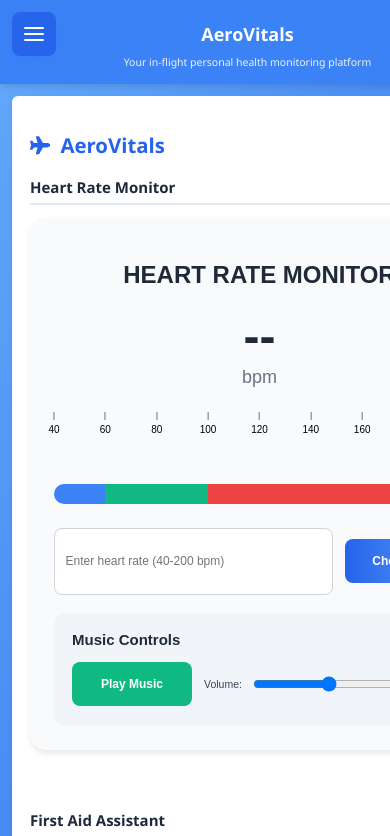
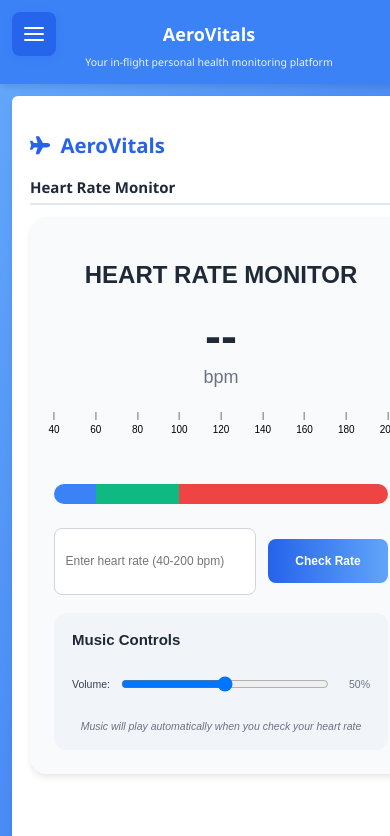
Before and after one commit to Nish12543/Aerovitals-Clean, a React (Create React App) app in the folder frontend/: page /dashboard in a window 390 px wide. Shown: the top 836 px of the page. Built offline with nearby package versions, Linux system fonts and the light colour scheme; no server answers.

Commit message:
SIdebar visibility on mobile devices and stop button on the music

```diff
--- a/frontend/src/components/MainLayout.jsx
+++ b/frontend/src/components/MainLayout.jsx
@@ -27,10 +27,22 @@ function Hamburger({ onClick, isOpen }) {
         boxShadow: '0 2px 8px rgba(37,99,235,0.12)',
         transition: 'background 0.2s',
         outline: 'none',
+        userSelect: 'none',
+        touchAction: 'manipulation',
         '@media (max-width: 768px)': {
           top: '0.5rem',
           left: '0.5rem',
+          width: '48px',
+          height: '48px',
         }
+      }}
+      onTouchStart={(e) => {
+        e.preventDefault();
+        e.stopPropagation();
+      }}
+      onMouseDown={(e) => {
+        e.preventDefault();
+        e.stopPropagation();
       }}
     >
       <div style={{
@@ -41,6 +53,7 @@ function Hamburger({ onClick, isOpen }) {
         margin: '2px 0',
         transition: '0.3s',
         transform: isOpen ? 'rotate(45deg) translateY(4px)' : 'none',
+        pointerEvents: 'none',
       }} />
       <div style={{
         width: '20px',
@@ -50,6 +63,7 @@ function Hamburger({ onClick, isOpen }) {
         margin: '2px 0',
         opacity: isOpen ? 0 : 1,
         transition: '0.3s',
+        pointerEvents: 'none',
       }} />
       <div style={{
         width: '20px',
@@ -59,6 +73,7 @@ function Hamburger({ onClick, isOpen }) {
         margin: '2px 0',
         transition: '0.3s',
         transform: isOpen ? 'rotate(-45deg) translateY(-4px)' : 'none',
+        pointerEvents: 'none',
       }} />
     </button>
   );
--- a/frontend/src/components/heartratemonitor.jsx
+++ b/frontend/src/components/heartratemonitor.jsx
@@ -48,6 +48,7 @@ const HeartRateMonitor = () => {
 
       setStatus(newStatus);
 
+      // Auto-play music if backend suggests it
       if (play && !isPlaying) {
         soundRef.current.play();
         setIsPlaying(true);
@@ -457,10 +458,11 @@ const HeartRateMonitor = () => {
               gap: '0.75rem',
             }
           }}>
+            {isPlaying && (
               <button
                 onClick={toggleMusic}
                 style={{
-                background: isPlaying ? '#ef4444' : '#10b981',
+                  background: '#ef4444',
                   color: 'white',
                   border: 'none',
                   borderRadius: '8px',
@@ -484,8 +486,9 @@ const HeartRateMonitor = () => {
                   }
                 }}
               >
-              {isPlaying ? 'Stop Music' : 'Play Music'}
+                Stop Music
               </button>
+            )}
 
             <div style={{
               display: 'flex',
@@ -539,6 +542,20 @@ const HeartRateMonitor = () => {
               </span>
             </div>
           </div>
+
+          {!isPlaying && (
+            <div style={{
+              fontSize: '0.875rem',
+              color: '#6b7280',
+              fontStyle: 'italic',
+              textAlign: 'center',
+              '@media (max-width: 480px)': {
+                fontSize: '0.8rem',
+              }
+            }}>
+              Music will play automatically when you check your heart rate
+            </div>
+          )}
         </div>
       </div>
     </div>
```
Lines whose indentation alone changed are shown as unchanged.
